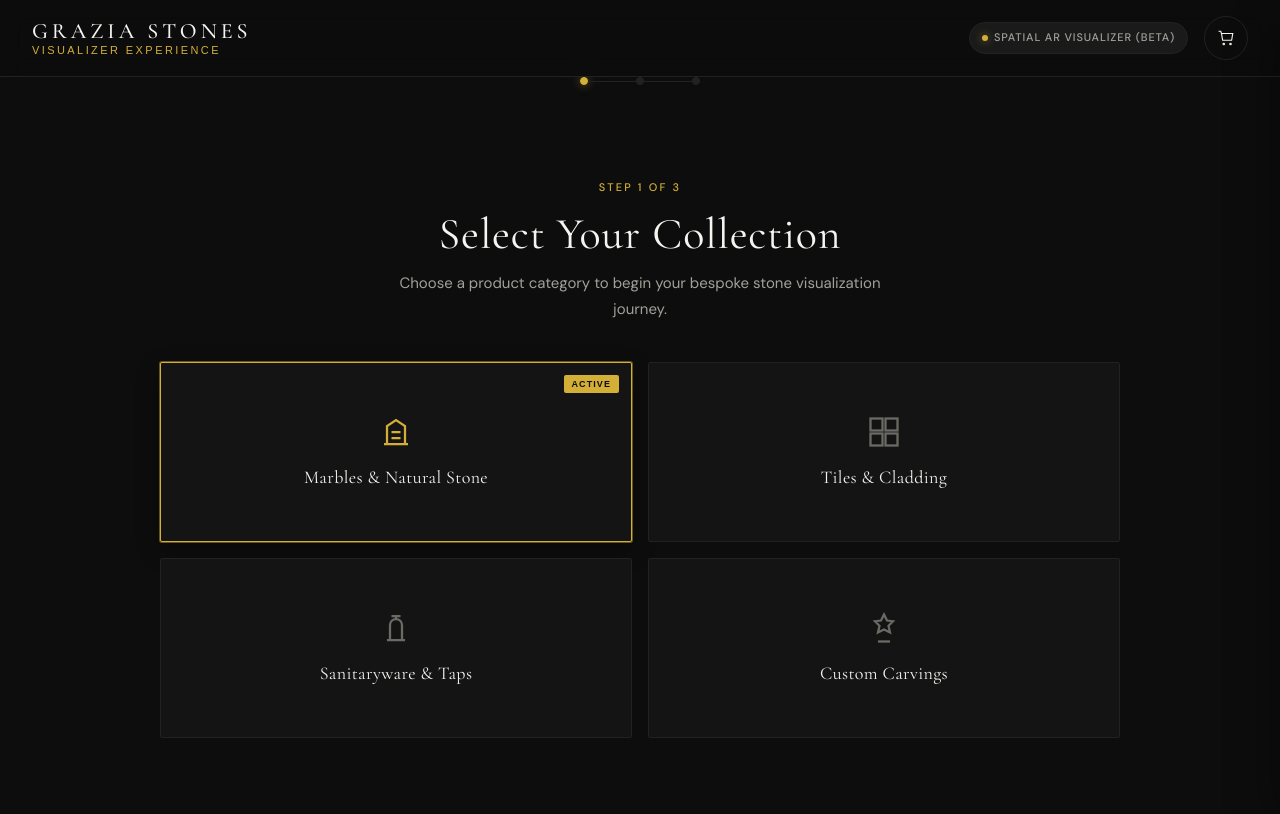
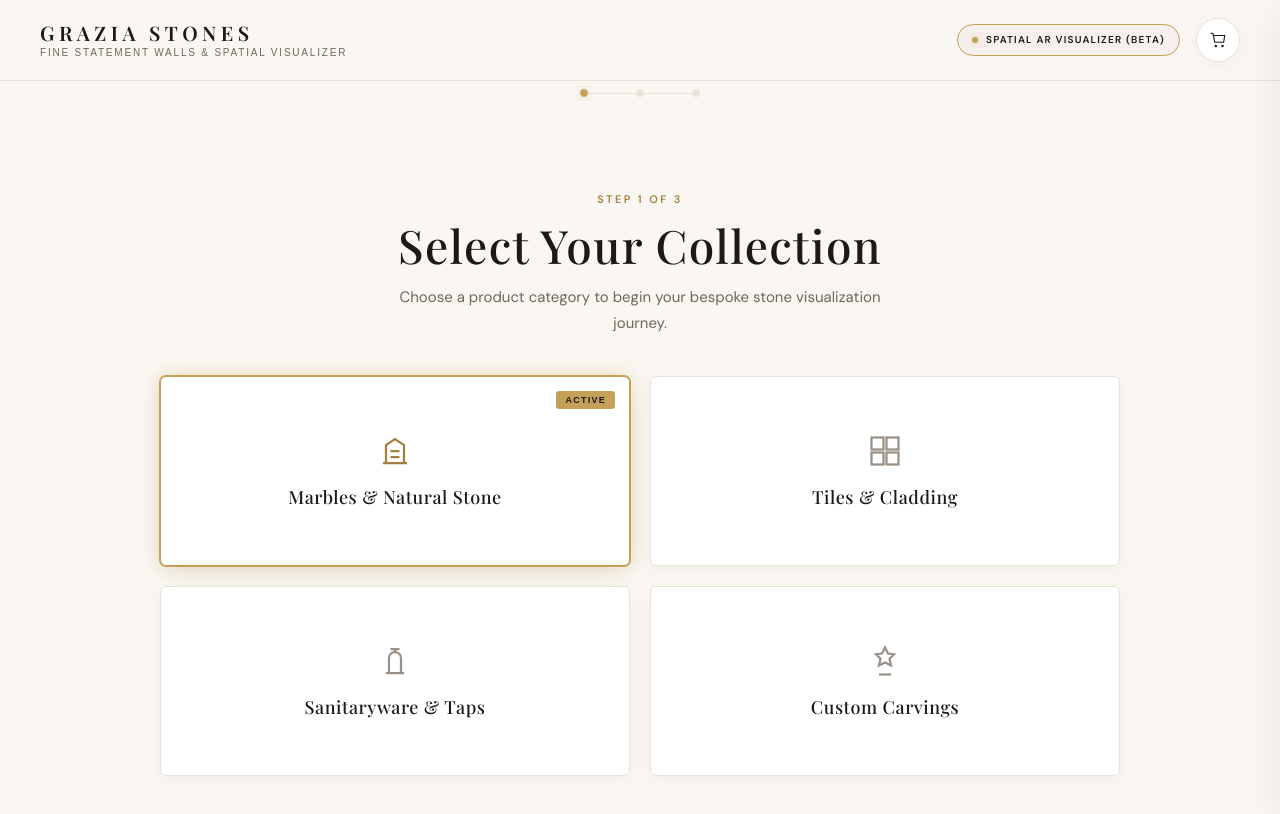
Before and after one commit to shubhankarrai18/grazia-visualizer, a React (Vite) app: page / in a window 1280 px wide. Shown: the top 814 px of the page. Built offline with nearby package versions, Linux system fonts and the light colour scheme.

Commit message:
Updated Theme

```diff
--- a/index.html
+++ b/index.html
@@ -7,7 +7,7 @@
     <link rel="preconnect" href="https://fonts.googleapis.com" />
     <link rel="preconnect" href="https://fonts.gstatic.com" crossorigin />
     <link
-      href="https://fonts.googleapis.com/css2?family=Cormorant+Garamond:wght@400;500&family=DM+Sans:wght@400;500;600&display=swap"
+      href="https://fonts.googleapis.com/css2?family=Cormorant+Garamond:wght@400;500&family=DM+Sans:wght@400;500;600&family=Playfair+Display:wght@400;500;600&display=swap"
       rel="stylesheet"
     />
     <title>Grazia Stones — Visualizer Experience</title>
--- a/src/App.jsx
+++ b/src/App.jsx
@@ -132,7 +132,9 @@ function App() {
           aria-label="Grazia Stones home"
         >
           <span className="brand-name">Grazia Stones</span>
-          <span className="brand-tagline">Visualizer Experience</span>
+          <span className="brand-tagline">
+            Fine Statement Walls &amp; Spatial Visualizer
+          </span>
         </button>
 
         <div className="header-actions">
--- a/src/components/VisualizerStudio.jsx
+++ b/src/components/VisualizerStudio.jsx
@@ -78,6 +78,7 @@ function VisualizerStudio({ onAddToCart }) {
       </aside>
 
       <div className="visualizer-preview">
+        <div className="preview-frame">
           <div className="preview-canvas">
             <img
               src={selectedTexture}
@@ -92,7 +93,8 @@ function VisualizerStudio({ onAddToCart }) {
             />
             <div className="preview-mode-pill">
               <span className="preview-mode-dot" aria-hidden="true" />
-            Live AR Simulation Mode [Active]
+              Live AR Simulation · Active
+            </div>
           </div>
         </div>
       </div>
--- a/src/index.css
+++ b/src/index.css
@@ -1,31 +1,34 @@
 :root {
-  /* Luxury dark palette */
-  --bg: #0d0d0d;
-  --bg-elevated: #141414;
-  --bg-surface: #1a1a1a;
-  --text: #f4f4f0;
-  --text-muted: #a1a19a;
-  --text-subtle: #6b6b65;
-  --accent: #d4af37;
-  --accent-hover: #e0c050;
-  --accent-muted: rgba(212, 175, 55, 0.12);
-  --accent-border: rgba(212, 175, 55, 0.45);
-  --border: #222;
-  --border-subtle: #1a1a1a;
-  --shadow: 0 24px 48px rgba(0, 0, 0, 0.45);
-  --shadow-soft: 0 8px 24px rgba(0, 0, 0, 0.3);
+  /* Grazia Stones — Cream & Gold editorial palette */
+  --bg: #faf7f2;
+  --bg-elevated: #ffffff;
+  --bg-surface: #f5f0eb;
+  --text: #1c1a17;
+  --text-muted: #70665c;
+  --text-subtle: #9a9086;
+  --accent: #c5a059;
+  --accent-hover: #a3803f;
+  --accent-muted: rgba(197, 160, 89, 0.14);
+  --accent-border: #c5a059;
+  --accent-glow: rgba(197, 160, 89, 0.35);
+  --border: #e8e2d8;
+  --border-subtle: #f0ebe4;
+  --shadow: 0 10px 30px rgba(28, 26, 23, 0.05);
+  --shadow-soft: 0 4px 16px rgba(28, 26, 23, 0.04);
+  --shadow-lifted: 0 16px 40px rgba(28, 26, 23, 0.08);
+  --canvas-bg: #111111;
 
   /* Typography */
   --font-sans: 'DM Sans', 'Helvetica Neue', Helvetica, Arial, sans-serif;
-  --font-display: 'Cormorant Garamond', Georgia, 'Times New Roman', serif;
+  --font-display: 'Playfair Display', 'Cormorant Garamond', Georgia, serif;
 
   /* Motion */
   --transition-fast: 150ms ease;
   --transition-base: 250ms ease;
   --transition-slow: 400ms cubic-bezier(0.4, 0, 0.2, 1);
 
-  color-scheme: dark;
-  font: 16px/1.6 var(--font-sans);
+  color-scheme: light;
+  font: 16px/1.65 var(--font-sans);
   color: var(--text);
   background: var(--bg);
   font-synthesis: none;
@@ -58,25 +61,28 @@ h1,
 h2,
 h3 {
   font-family: var(--font-display);
-  font-weight: 400;
+  font-weight: 500;
   color: var(--text);
-  letter-spacing: 0.02em;
+  letter-spacing: 0.04em;
   margin: 0;
 }
 
 h1 {
-  font-size: clamp(2rem, 4vw, 2.75rem);
-  line-height: 1.15;
+  font-size: clamp(2rem, 4vw, 2.875rem);
+  line-height: 1.12;
+  letter-spacing: 0.03em;
 }
 
 h2 {
-  font-size: clamp(1.5rem, 3vw, 2rem);
+  font-size: clamp(1.5rem, 3vw, 2.125rem);
   line-height: 1.2;
+  letter-spacing: 0.035em;
 }
 
 h3 {
   font-size: 1.25rem;
   line-height: 1.3;
+  letter-spacing: 0.03em;
 }
 
 p {
@@ -85,13 +91,13 @@ p {
 }
 
 a {
-  color: var(--accent);
+  color: var(--accent-hover);
   text-decoration: none;
   transition: color var(--transition-fast);
 }
 
 a:hover {
-  color: var(--accent-hover);
+  color: var(--accent);
 }
 
 /* ── App Shell ── */
@@ -100,6 +106,7 @@ a:hover {
   min-height: 100svh;
   display: flex;
   flex-direction: column;
+  background: var(--bg);
 }
 
 .app-main {
@@ -118,9 +125,9 @@ a:hover {
   align-items: center;
   justify-content: space-between;
   gap: 1.5rem;
-  padding: 1rem 2rem;
-  background: rgba(13, 13, 13, 0.92);
-  backdrop-filter: blur(12px);
+  padding: 1.125rem 2.5rem;
+  background: rgba(250, 247, 242, 0.94);
+  backdrop-filter: blur(16px);
   border-bottom: 1px solid var(--border);
   transition: border-color var(--transition-base);
 }
@@ -128,7 +135,7 @@ a:hover {
 .brand {
   display: flex;
   flex-direction: column;
-  gap: 0.125rem;
+  gap: 0.25rem;
   text-align: left;
   background: none;
   border: none;
@@ -138,24 +145,25 @@ a:hover {
 }
 
 .brand:hover {
-  opacity: 0.85;
+  opacity: 0.78;
 }
 
 .brand-name {
   font-family: var(--font-display);
-  font-size: 1.375rem;
-  font-weight: 500;
-  letter-spacing: 0.18em;
+  font-size: 1.25rem;
+  font-weight: 600;
+  letter-spacing: 0.22em;
   text-transform: uppercase;
   color: var(--text);
   line-height: 1;
 }
 
 .brand-tagline {
-  font-size: 0.6875rem;
-  letter-spacing: 0.22em;
+  font-size: 0.625rem;
+  font-weight: 500;
+  letter-spacing: 0.18em;
   text-transform: uppercase;
-  color: var(--accent);
+  color: var(--text-muted);
 }
 
 .header-actions {
@@ -167,20 +175,20 @@ a:hover {
 .beta-badge {
   display: inline-flex;
   align-items: center;
-  gap: 0.375rem;
-  padding: 0.375rem 0.75rem;
-  font-size: 0.6875rem;
-  font-weight: 500;
-  letter-spacing: 0.08em;
+  gap: 0.5rem;
+  padding: 0.4375rem 0.875rem;
+  font-size: 0.625rem;
+  font-weight: 600;
+  letter-spacing: 0.12em;
   text-transform: uppercase;
-  color: var(--text-muted);
-  background: var(--bg-surface);
-  border: 1px solid var(--border);
+  color: var(--text);
+  background: #f5f0eb;
+  border: 1px solid #c5a059;
   border-radius: 999px;
   white-space: nowrap;
   transition:
     border-color var(--transition-base),
-    color var(--transition-base);
+    box-shadow var(--transition-base);
 }
 
 .beta-badge-dot {
@@ -188,7 +196,7 @@ a:hover {
   height: 6px;
   border-radius: 50%;
   background: var(--accent);
-  box-shadow: 0 0 8px rgba(212, 175, 55, 0.6);
+  box-shadow: 0 0 6px var(--accent-glow);
 }
 
 .cart-button {
@@ -200,20 +208,22 @@ a:hover {
   height: 2.75rem;
   padding: 0;
   color: var(--text);
-  background: transparent;
+  background: var(--bg-elevated);
   border: 1px solid var(--border);
   border-radius: 50%;
   cursor: pointer;
+  box-shadow: var(--shadow-soft);
   transition:
     border-color var(--transition-base),
     color var(--transition-base),
-    background var(--transition-base);
+    background var(--transition-base),
+    box-shadow var(--transition-base);
 }
 
 .cart-button:hover {
-  border-color: var(--accent-border);
-  color: var(--accent);
-  background: var(--accent-muted);
+  border-color: var(--accent);
+  color: var(--accent-hover);
+  box-shadow: var(--shadow);
 }
 
 .cart-button:focus-visible {
@@ -237,9 +247,9 @@ a:hover {
   align-items: center;
   justify-content: center;
   font-size: 0.625rem;
-  font-weight: 600;
+  font-weight: 700;
   letter-spacing: 0;
-  color: var(--bg);
+  color: var(--text);
   background: var(--accent);
   border-radius: 999px;
   line-height: 1;
@@ -281,10 +291,10 @@ a:hover {
   display: inline-block;
   margin-bottom: 0.75rem;
   font-size: 0.6875rem;
-  font-weight: 500;
-  letter-spacing: 0.2em;
+  font-weight: 600;
+  letter-spacing: 0.22em;
   text-transform: uppercase;
-  color: var(--accent);
+  color: var(--accent-hover);
 }
 
 .step-description {
@@ -292,7 +302,8 @@ a:hover {
   max-width: 32rem;
   margin-inline: auto;
   font-size: 0.9375rem;
-  line-height: 1.7;
+  line-height: 1.75;
+  color: var(--text-muted);
 }
 
 .step-content {
@@ -316,10 +327,10 @@ a:hover {
   font-size: 0.8125rem;
   letter-spacing: 0.04em;
   color: var(--text);
-  background: var(--bg-surface);
+  background: var(--bg-elevated);
   border: 1px solid var(--border);
-  border-radius: 2px;
-  box-shadow: var(--shadow-soft);
+  border-radius: 4px;
+  box-shadow: var(--shadow);
   white-space: nowrap;
   animation: toast-in var(--transition-base) both;
 }
@@ -338,7 +349,7 @@ a:hover {
 .category-grid {
   display: grid;
   grid-template-columns: repeat(2, 1fr);
-  gap: 1rem;
+  gap: 1.25rem;
 }
 
 .category-card {
@@ -348,13 +359,14 @@ a:hover {
   align-items: center;
   justify-content: center;
   gap: 1rem;
-  min-height: 180px;
-  padding: 2rem 1.5rem;
+  min-height: 190px;
+  padding: 2rem 1.75rem;
   text-align: center;
   background: var(--bg-elevated);
   border: 1px solid var(--border);
-  border-radius: 2px;
+  border-radius: 6px;
   cursor: pointer;
+  box-shadow: var(--shadow-soft);
   transition:
     border-color var(--transition-base),
     transform var(--transition-base),
@@ -362,33 +374,39 @@ a:hover {
 }
 
 .category-card:hover {
-  border-color: var(--accent-border);
-  transform: translateY(-2px);
-  box-shadow: var(--shadow-soft);
+  border-color: var(--accent);
+  transform: translateY(-3px);
+  box-shadow: var(--shadow);
 }
 
 .category-card--active {
   border-color: var(--accent);
-  box-shadow: 0 0 0 1px var(--accent-border), var(--shadow-soft);
+  box-shadow:
+    0 0 0 1px var(--accent),
+    0 0 20px var(--accent-glow),
+    var(--shadow);
 }
 
 .category-card--active:hover {
-  border-color: var(--accent);
-  box-shadow: 0 0 0 1px var(--accent), 0 8px 24px rgba(212, 175, 55, 0.15);
+  border-color: var(--accent-hover);
+  box-shadow:
+    0 0 0 1px var(--accent-hover),
+    0 0 24px var(--accent-glow),
+    var(--shadow-lifted);
 }
 
 .category-card-badge {
   position: absolute;
-  top: 0.75rem;
-  right: 0.75rem;
-  padding: 0.25rem 0.5rem;
+  top: 0.875rem;
+  right: 0.875rem;
+  padding: 0.25rem 0.5625rem;
   font-size: 0.5625rem;
-  font-weight: 600;
-  letter-spacing: 0.12em;
+  font-weight: 700;
+  letter-spacing: 0.14em;
   text-transform: uppercase;
-  color: var(--bg);
+  color: var(--text);
   background: var(--accent);
-  border-radius: 2px;
+  border-radius: 3px;
 }
 
 .category-card-icon {
@@ -405,15 +423,16 @@ a:hover {
 
 .category-card:hover .category-card-icon,
 .category-card--active .category-card-icon {
-  color: var(--accent);
+  color: var(--accent-hover);
 }
 
 .category-card-label {
   font-family: var(--font-display);
   font-size: 1.125rem;
-  letter-spacing: 0.02em;
+  font-weight: 500;
+  letter-spacing: 0.03em;
   color: var(--text);
-  line-height: 1.3;
+  line-height: 1.35;
 }
 
 /* ── Upload Zone ── */
@@ -436,15 +455,19 @@ a:hover {
   padding: 3rem 2rem;
   background: var(--bg-elevated);
   border: 1px dashed var(--border);
-  border-radius: 2px;
+  border-radius: 6px;
   cursor: pointer;
+  box-shadow: var(--shadow-soft);
   transition:
     border-color var(--transition-base),
-    background var(--transition-base);
+    background var(--transition-base),
+    box-shadow var(--transition-base);
 }
 
 .upload-zone:hover:not(.upload-zone--processing) {
-  border-color: var(--accent-border);
+  border-color: var(--accent);
+  background: var(--bg-surface);
+  box-shadow: var(--shadow);
 }
 
 .upload-zone--dragover {
@@ -471,7 +494,7 @@ a:hover {
   width: 2.75rem;
   height: 2.75rem;
   color: var(--accent);
-  opacity: 0.75;
+  opacity: 0.85;
 }
 
 .upload-zone-text {
@@ -538,35 +561,16 @@ a:hover {
   }
 }
 
-.visualizer-canvas {
-  display: flex;
-  flex-direction: column;
-  align-items: center;
-  justify-content: center;
-  gap: 1.25rem;
-  min-height: 420px;
-  padding: 2rem;
-  background: var(--bg-elevated);
-  border: 1px solid var(--border);
-  border-radius: 2px;
-  position: relative;
-  overflow: hidden;
-}
-
 /* ── Visualizer Studio ── */
 
 .step-view--studio {
-  padding: 1.5rem 2rem 3rem;
+  padding: 1.5rem 2.5rem 3rem;
   align-items: stretch;
-}
-
-.step-view--studio .step-container {
-  max-width: 1280px;
 }
 
 .visualizer-studio {
   display: flex;
-  gap: 1.5rem;
+  gap: 1.75rem;
   width: 100%;
   max-width: 1280px;
   margin-inline: auto;
@@ -577,10 +581,11 @@ a:hover {
   display: flex;
   flex-direction: column;
   gap: 1.5rem;
-  padding: 1.5rem;
+  padding: 1.75rem;
   background: var(--bg-elevated);
   border: 1px solid var(--border);
-  border-radius: 2px;
+  border-radius: 8px;
+  box-shadow: var(--shadow);
 }
 
 .visualizer-sidebar-header {
@@ -592,8 +597,9 @@ a:hover {
 .visualizer-sidebar-title {
   font-family: var(--font-display);
   font-size: 1.375rem;
-  font-weight: 400;
-  line-height: 1.3;
+  font-weight: 500;
+  line-height: 1.35;
+  letter-spacing: 0.03em;
   color: var(--text);
 }
 
@@ -601,8 +607,8 @@ a:hover {
   display: block;
   margin-bottom: 0.75rem;
   font-size: 0.6875rem;
-  font-weight: 500;
-  letter-spacing: 0.16em;
+  font-weight: 600;
+  letter-spacing: 0.18em;
   text-transform: uppercase;
   color: var(--text-subtle);
 }
@@ -610,7 +616,7 @@ a:hover {
 .texture-grid {
   display: grid;
   grid-template-columns: repeat(3, 1fr);
-  gap: 0.625rem;
+  gap: 0.75rem;
 }
 
 .texture-option {
@@ -618,23 +624,26 @@ a:hover {
   flex-direction: column;
   gap: 0.5rem;
   padding: 0;
-  background: var(--bg-surface);
+  background: var(--bg-elevated);
   border: 1px solid var(--border);
-  border-radius: 2px;
+  border-radius: 6px;
   cursor: pointer;
   overflow: hidden;
+  box-shadow: var(--shadow-soft);
   transition:
     border-color var(--transition-base),
-    box-shadow var(--transition-base);
+    box-shadow var(--transition-base),
+    transform var(--transition-fast);
 }
 
 .texture-option:hover {
-  border-color: var(--accent-border);
+  border-color: var(--accent);
+  transform: translateY(-1px);
 }
 
 .texture-option--selected {
   border-color: var(--accent);
-  box-shadow: 0 0 0 1px var(--accent-border);
+  box-shadow: 0 0 0 3px #c5a059;
 }
 
 .texture-option-image {
@@ -647,14 +656,16 @@ a:hover {
 .texture-option-name {
   padding: 0 0.5rem 0.625rem;
   font-size: 0.625rem;
+  font-weight: 500;
   line-height: 1.35;
-  letter-spacing: 0.02em;
+  letter-spacing: 0.04em;
   color: var(--text-muted);
   text-align: left;
 }
 
 .texture-option--selected .texture-option-name {
-  color: var(--accent);
+  color: var(--accent-hover);
+  font-weight: 600;
 }
 
 .material-specs {
@@ -662,7 +673,7 @@ a:hover {
   flex-direction: column;
   gap: 0.75rem;
   margin: 0;
-  padding: 1rem 0;
+  padding: 1.125rem 0;
   border-top: 1px solid var(--border);
   border-bottom: 1px solid var(--border);
 }
@@ -675,8 +686,9 @@ a:hover {
 }
 
 .material-spec dt {
-  font-size: 0.75rem;
-  letter-spacing: 0.08em;
+  font-size: 0.6875rem;
+  font-weight: 600;
+  letter-spacing: 0.1em;
   text-transform: uppercase;
   color: var(--text-subtle);
 }
@@ -684,6 +696,7 @@ a:hover {
 .material-spec dd {
   margin: 0;
   font-size: 0.875rem;
+  font-weight: 500;
   color: var(--text);
   text-align: right;
 }
@@ -700,14 +713,21 @@ a:hover {
   min-width: 0;
 }
 
+.preview-frame {
+  padding: 0.375rem;
+  background: var(--bg-elevated);
+  border: 1px solid var(--border);
+  border-radius: 10px;
+  box-shadow: var(--shadow-lifted);
+}
+
 .preview-canvas {
   position: relative;
   width: 100%;
   aspect-ratio: 16 / 9;
-  border-radius: 4px;
+  border-radius: 8px;
   overflow: hidden;
-  border: 1px solid var(--border);
-  background: #111;
+  background: var(--canvas-bg);
 }
 
 .preview-texture-layer {
@@ -739,16 +759,18 @@ a:hover {
   display: inline-flex;
   align-items: center;
   gap: 0.5rem;
-  padding: 0.375rem 0.875rem;
-  font-size: 0.6875rem;
-  font-weight: 500;
-  letter-spacing: 0.06em;
-  color: var(--text-muted);
-  background: rgba(13, 13, 13, 0.75);
-  backdrop-filter: blur(8px);
-  border: 1px solid var(--border);
+  padding: 0.4375rem 0.9375rem;
+  font-size: 0.625rem;
+  font-weight: 600;
+  letter-spacing: 0.1em;
+  text-transform: uppercase;
+  color: var(--text);
+  background: rgba(250, 247, 242, 0.92);
+  backdrop-filter: blur(10px);
+  border: 1px solid var(--accent);
   border-radius: 999px;
   pointer-events: none;
+  box-shadow: var(--shadow-soft);
 }
 
 .preview-mode-dot {
@@ -756,7 +778,7 @@ a:hover {
   height: 6px;
   border-radius: 50%;
   background: var(--accent);
-  box-shadow: 0 0 8px rgba(212, 175, 55, 0.6);
+  box-shadow: 0 0 6px var(--accent-glow);
 }
 
 /* ── Cart Drawer ── */
@@ -765,7 +787,7 @@ a:hover {
   position: fixed;
   inset: 0;
   z-index: 200;
-  background: rgba(0, 0, 0, 0.55);
+  background: rgba(28, 26, 23, 0.35);
   opacity: 0;
   pointer-events: none;
   transition: opacity var(--transition-base);
@@ -787,7 +809,7 @@ a:hover {
   height: 100svh;
   background: var(--bg-elevated);
   border-left: 1px solid var(--border);
-  box-shadow: var(--shadow);
+  box-shadow: var(--shadow-lifted);
   transform: translateX(100%);
   transition: transform var(--transition-slow);
 }
@@ -802,12 +824,14 @@ a:hover {
   justify-content: space-between;
   padding: 1.25rem 1.5rem;
   border-bottom: 1px solid var(--border);
+  background: var(--bg-surface);
 }
 
 .cart-drawer-title {
   font-family: var(--font-display);
   font-size: 1.375rem;
-  font-weight: 400;
+  font-weight: 500;
+  letter-spacing: 0.03em;
   color: var(--text);
 }
 
@@ -819,7 +843,7 @@ a:hover {
   height: 2rem;
   padding: 0;
   color: var(--text-muted);
-  background: transparent;
+  background: var(--bg-elevated);
   border: 1px solid var(--border);
   border-radius: 50%;
   cursor: pointer;
@@ -835,13 +859,14 @@ a:hover {
 
 .cart-drawer-close:hover {
   color: var(--text);
-  border-color: var(--accent-border);
+  border-color: var(--accent);
 }
 
 .cart-drawer-body {
   flex: 1;
   overflow-y: auto;
   padding: 1rem 1.5rem;
+  background: var(--bg);
 }
 
 .cart-drawer-empty {
@@ -864,17 +889,18 @@ a:hover {
   display: flex;
   align-items: flex-start;
   gap: 0.75rem;
-  padding: 0.75rem;
-  background: var(--bg-surface);
+  padding: 0.875rem;
+  background: var(--bg-elevated);
   border: 1px solid var(--border);
-  border-radius: 2px;
+  border-radius: 6px;
+  box-shadow: var(--shadow-soft);
 }
 
 .cart-drawer-item-thumb {
   width: 3rem;
   height: 3rem;
   object-fit: cover;
-  border-radius: 2px;
+  border-radius: 4px;
   flex-shrink: 0;
 }
 
@@ -887,7 +913,9 @@ a:hover {
 }
 
 .cart-drawer-item-name {
-  font-size: 0.8125rem;
+  font-family: var(--font-display);
+  font-size: 0.875rem;
+  font-weight: 500;
   color: var(--text);
   line-height: 1.3;
 }
@@ -899,7 +927,8 @@ a:hover {
 
 .cart-drawer-item-price {
   font-size: 0.75rem;
-  color: var(--accent);
+  font-weight: 600;
+  color: var(--accent-hover);
   margin-top: 0.25rem;
 }
 
@@ -930,6 +959,7 @@ a:hover {
 .cart-drawer-footer {
   padding: 1.25rem 1.5rem;
   border-top: 1px solid var(--border);
+  background: var(--bg-surface);
   display: flex;
   flex-direction: column;
   gap: 1rem;
@@ -942,8 +972,9 @@ a:hover {
 }
 
 .cart-drawer-summary-label {
-  font-size: 0.75rem;
-  letter-spacing: 0.06em;
+  font-size: 0.6875rem;
+  font-weight: 600;
+  letter-spacing: 0.1em;
   text-transform: uppercase;
   color: var(--text-subtle);
 }
@@ -951,37 +982,12 @@ a:hover {
 .cart-drawer-summary-value {
   font-family: var(--font-display);
   font-size: 1.25rem;
+  font-weight: 500;
   color: var(--text);
 }
 
 .cart-drawer-cta {
   width: 100%;
-}
-
-.visualizer-canvas::before {
-  content: '';
-  position: absolute;
-  inset: 0;
-  background: radial-gradient(
-    ellipse at 50% 0%,
-    rgba(212, 175, 55, 0.06) 0%,
-    transparent 60%
-  );
-  pointer-events: none;
-}
-
-.visualizer-placeholder-icon {
-  width: 3rem;
-  height: 3rem;
-  color: var(--accent);
-  opacity: 0.5;
-}
-
-.visualizer-status {
-  font-size: 0.8125rem;
-  letter-spacing: 0.12em;
-  text-transform: uppercase;
-  color: var(--text-subtle);
 }
 
 /* ── Buttons ── */
@@ -991,13 +997,13 @@ a:hover {
   align-items: center;
   justify-content: center;
   gap: 0.5rem;
-  padding: 0.75rem 1.75rem;
+  padding: 0.8125rem 1.875rem;
   font-family: var(--font-sans);
-  font-size: 0.8125rem;
-  font-weight: 500;
-  letter-spacing: 0.1em;
+  font-size: 0.75rem;
+  font-weight: 600;
+  letter-spacing: 0.12em;
   text-transform: uppercase;
-  border-radius: 2px;
+  border-radius: 4px;
   cursor: pointer;
   transition:
     background var(--transition-base),
@@ -1013,15 +1019,15 @@ a:hover {
 }
 
 .btn-primary {
-  color: var(--bg);
-  background: var(--accent);
-  border: 1px solid var(--accent);
+  color: #1c1a17;
+  background: #c5a059;
+  border: 1px solid #c5a059;
 }
 
 .btn-primary:hover {
-  background: var(--accent-hover);
-  border-color: var(--accent-hover);
-  box-shadow: 0 4px 16px rgba(212, 175, 55, 0.25);
+  background: #a3803f;
+  border-color: #a3803f;
+  box-shadow: 0 6px 20px rgba(197, 160, 89, 0.3);
 }
 
 .btn-primary:active {
@@ -1030,13 +1036,14 @@ a:hover {
 
 .btn-ghost {
   color: var(--text-muted);
-  background: transparent;
+  background: var(--bg-elevated);
   border: 1px solid var(--border);
 }
 
 .btn-ghost:hover {
   color: var(--text);
-  border-color: var(--accent-border);
+  border-color: var(--accent);
+  background: var(--bg-surface);
 }
 
 .step-actions {
@@ -1054,6 +1061,7 @@ a:hover {
   justify-content: center;
   gap: 0;
   margin-bottom: 2.5rem;
+  padding-top: 0.5rem;
 }
 
 .step-progress-item {
@@ -1077,12 +1085,12 @@ a:hover {
 .step-progress-dot.active {
   background: var(--accent);
   border-color: var(--accent);
-  box-shadow: 0 0 10px rgba(212, 175, 55, 0.5);
+  box-shadow: 0 0 8px var(--accent-glow);
 }
 
 .step-progress-dot.completed {
   background: var(--accent-muted);
-  border-color: var(--accent-border);
+  border-color: var(--accent);
 }
 
 .step-progress-line {
@@ -1093,7 +1101,7 @@ a:hover {
 }
 
 .step-progress-line.completed {
-  background: var(--accent-border);
+  background: var(--accent);
 }
 
 /* ── Responsive ── */
@@ -1104,17 +1112,18 @@ a:hover {
   }
 
   .brand-name {
-    font-size: 1.125rem;
+    font-size: 1rem;
+    letter-spacing: 0.16em;
+  }
+
+  .brand-tagline {
+    font-size: 0.5625rem;
     letter-spacing: 0.14em;
   }
 
-  .brand-tagline {
-    display: none;
-  }
-
   .beta-badge {
-    font-size: 0.625rem;
-    padding: 0.3rem 0.625rem;
+    font-size: 0.5625rem;
+    padding: 0.35rem 0.625rem;
   }
 
   .step-view {
```
Lines whose indentation alone changed are shown as unchanged.
